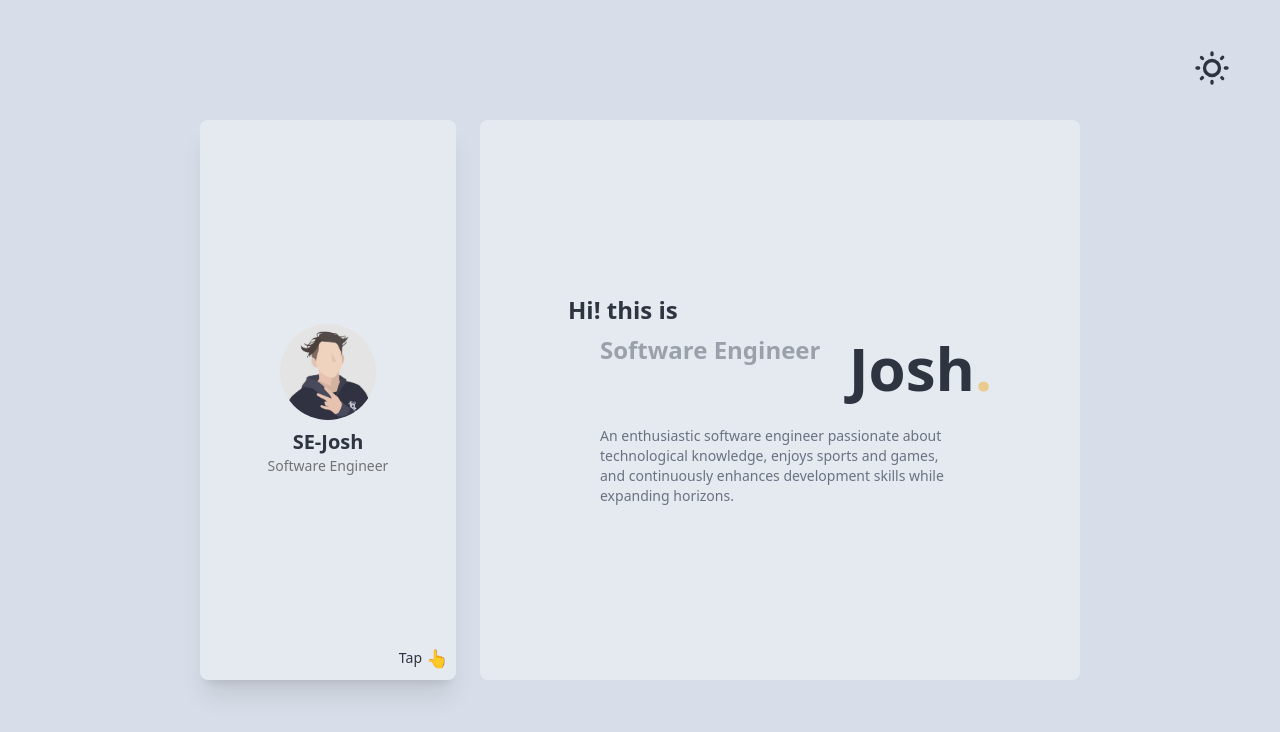
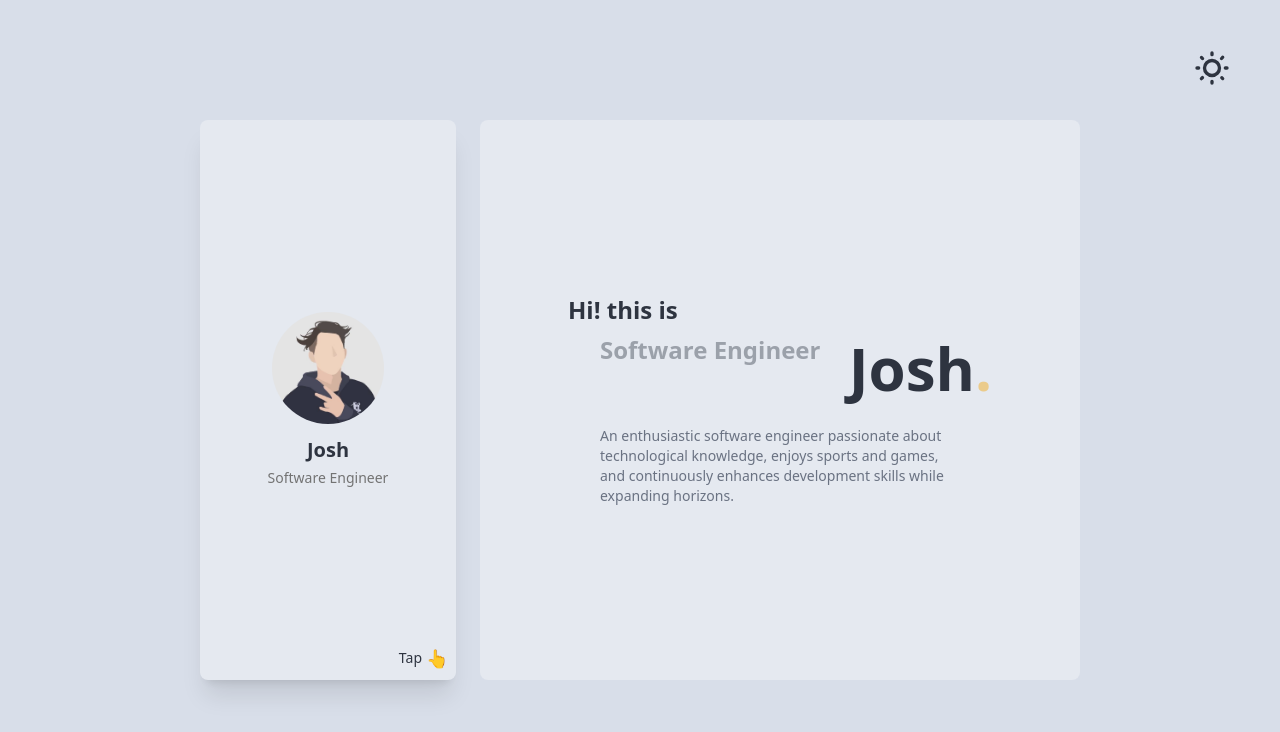
Before and after one commit to SE-Josh/my-site, a Next.js app: page / in a window 1280 px wide. Shown: the top 732 px of the page. Built offline with nearby package versions, Linux system fonts and the light colour scheme.

Commit message:
更新 FlipCard 組件的樣式，調整間距和用戶頭像大小

```diff
--- a/components/FlipCard/FlipCard.tsx
+++ b/components/FlipCard/FlipCard.tsx
@@ -131,18 +131,18 @@ export default function FlipCard({ onSelect, activeTab }: FlipCardProps) {
       >
         {/* Front Side */}
         <div
-          className="card shadow-xl absolute inset-0 flex flex-col items-center justify-center gap-2 rounded-box bg-base-200 [backface-visibility:hidden] cursor-pointer"
+          className="card shadow-xl absolute inset-0 flex flex-col items-center justify-center gap-3 rounded-box bg-base-200 [backface-visibility:hidden] cursor-pointer"
           onClick={() => setFlipped(true)}
         >
           {/* User Avatar Icon */}
           <div className="avatar">
-            <div className="w-24 rounded-full">
+            <div className="w-28 rounded-full">
               <Image src={draw} alt="me-draw" width={480} height={480} />
             </div>
           </div>
           {/* Profile info */}
-          <div className="flex flex-col items-center">
-            <span className="text-xl font-bold">SE-Josh</span>
+          <div className="flex flex-col items-center gap-1">
+            <span className="text-xl font-bold">Josh</span>
             <span className="text-sm text-neutral-500">Software Engineer</span>
           </div>
           {/* Tap hint */}
```
